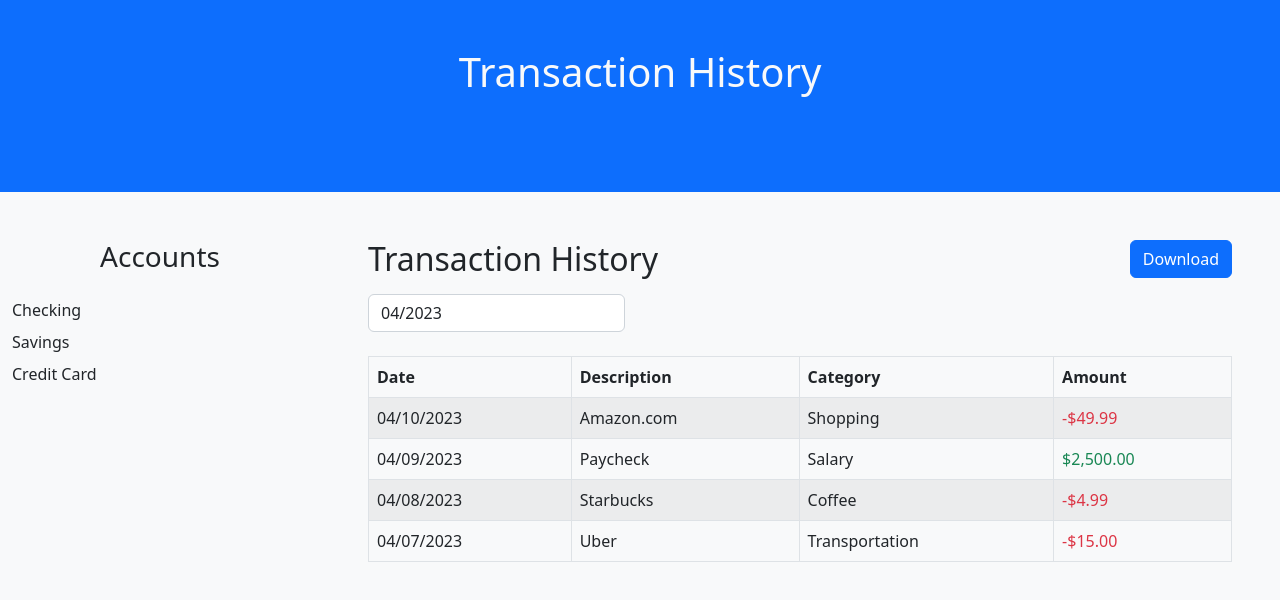
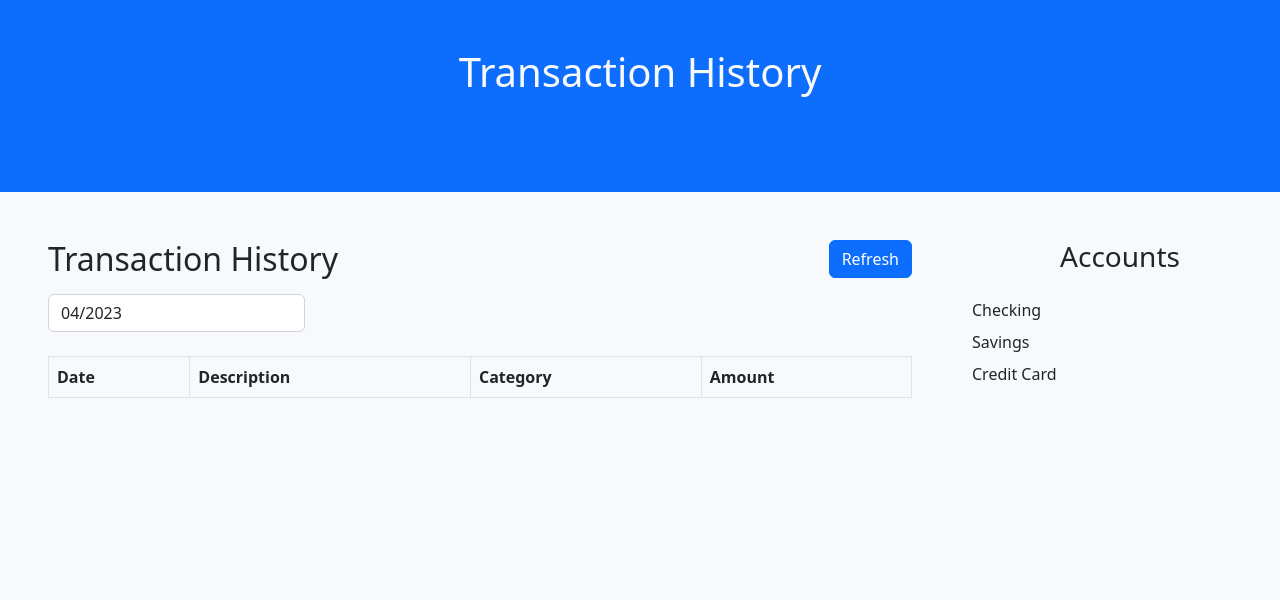
Before and after one commit to CS322-SP23/Cash_Crusher, a React (Create React App) app in the folder cash_crusher_rjs/: page / in a window 1280 px wide. Shown: the top 600 px of the page. Built offline with nearby package versions, Linux system fonts and the light colour scheme.

Commit message:
Account Section Moved to Right side

```diff
--- a/cash_crusher_rjs/package.json
+++ b/cash_crusher_rjs/package.json
@@ -3,7 +3,9 @@
   "version": "0.1.0",
   "private": true,
   "dependencies": {
+    "@syncfusion/ej2-react-calendars": "^21.1.38",
     "@syncfusion/ej2-react-grids": "^21.1.39",
+    "@syncfusion/ej2-react-navigations": "^21.1.39",
     "@syncfusion/ej2-react-popups": "^21.1.37",
     "@testing-library/jest-dom": "^5.16.5",
     "@testing-library/react": "^13.4.0",
--- a/cash_crusher_rjs/src/App.js
+++ b/cash_crusher_rjs/src/App.js
@@ -14,6 +14,36 @@ function App() {
         </Col>
       </Row>
       <Row className="h-100">
+        <Col xs={12} md={9} className="bg-light p-5">
+          <Row className="mb-4">
+            <Col>
+              <h2 className="mb-3">Transaction History</h2>
+              <DatePicker
+                selected={startDate}
+                onChange={(date) => setStartDate(date)}
+                dateFormat="MM/yyyy"
+                showMonthYearPicker
+                className="form-control"
+              />
+            </Col>
+            <Col className="text-end">
+              <Button variant="primary">Refresh</Button>
+            </Col>
+          </Row>
+          <Table striped bordered hover>
+            <thead>
+              <tr>
+                <th>Date</th>
+                <th>Description</th>
+                <th>Category</th>
+                <th>Amount</th>
+              </tr>
+            </thead>
+            <tbody>
+              {/* Put transaction here. You copied the format to a sticky note on your computer */}
+            </tbody>
+          </Table>
+        </Col>
         <Col xs={12} md={3} className="bg-light py-5">
           <h3 className="text-center mb-4">Accounts</h3>
           <ul className="list-unstyled">
@@ -34,59 +64,6 @@ function App() {
             </li>
           </ul>
         </Col>
-        <Col xs={12} md={9} className="bg-light p-5">
-          <Row className="mb-4">
-            <Col>
-              <h2 className="mb-3">Transaction History</h2>
-              <DatePicker
-                selected={startDate}
-                onChange={(date) => setStartDate(date)}
-                dateFormat="MM/yyyy"
-                showMonthYearPicker
-                className="form-control"
-              />
-            </Col>
-            <Col className="text-end">
-              <Button variant="primary">Download</Button>
-            </Col>
-          </Row>
-          <Table striped bordered hover>
-            <thead>
-              <tr>
-                <th>Date</th>
-                <th>Description</th>
-                <th>Category</th>
-                <th>Amount</th>
-              </tr>
-            </thead>
-            <tbody>
-              <tr>
-                <td>04/10/2023</td>
-                <td>Amazon.com</td>
-                <td>Shopping</td>
-                <td className="text-danger">-$49.99</td>
-              </tr>
-              <tr>
-                <td>04/09/2023</td>
-                <td>Paycheck</td>
-                <td>Salary</td>
-                <td className="text-success">$2,500.00</td>
-              </tr>
-              <tr>
-                <td>04/08/2023</td>
-                <td>Starbucks</td>
-                <td>Coffee</td>
-                <td className="text-danger">-$4.99</td>
-              </tr>
-              <tr>
-                <td>04/07/2023</td>
-                <td>Uber</td>
-                <td>Transportation</td>
-                <td className="text-danger">-$15.00</td>
-              </tr>
-            </tbody>
-          </Table>
-        </Col>
       </Row>
     </Container>
   );
```
Also changed, not shown: 1 other file (tests, documents, lock files or other folders).
